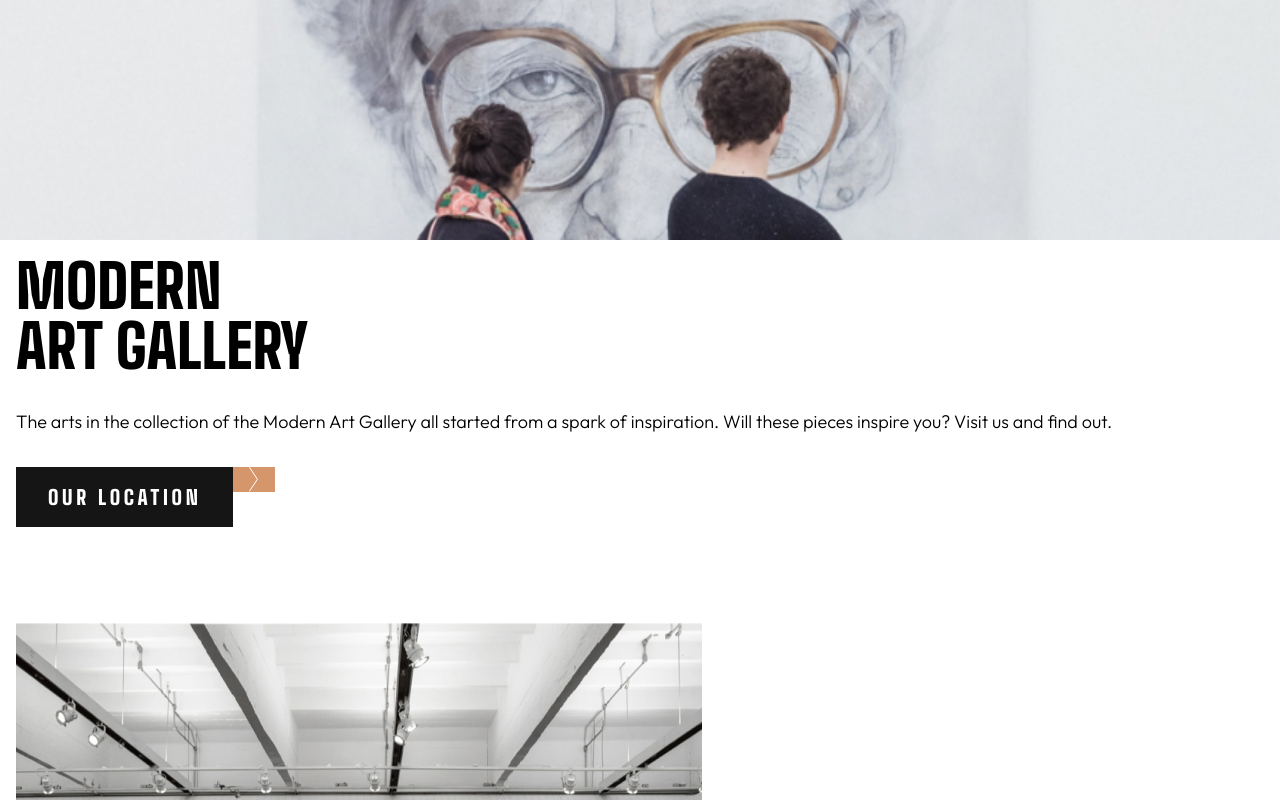
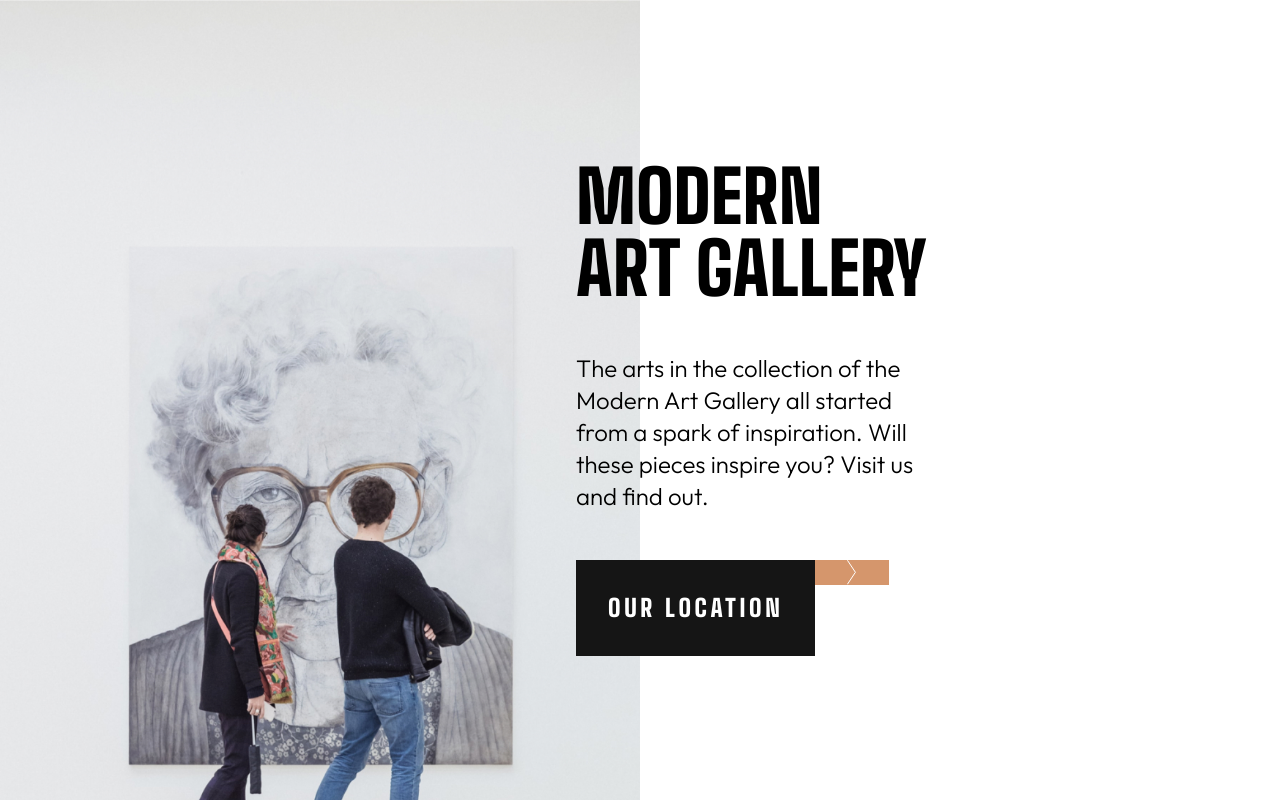
Before and after one commit to joansistere/css-entregable-03, a website built with Vite: page index.html in a window 1280 px wide. Shown: the top 800 px of the page. Built offline with nearby package versions, Linux system fonts and the light colour scheme.

Commit message:
Header responsive en tablet

```diff
--- a/index.html
+++ b/index.html
@@ -9,32 +9,38 @@
   </head>
   <body>
     <header>
+      <div class="flex flex-col md:flex-row">
         <img
           src="./assets/img/header-md.jpg"
           alt="Modern art Gallery"
-        class="min-w-dvw h-60 object-cover"
+          class="max-w-dvw h-60 object-cover md:w-1/2 md:h-full"
         />
-      <h1 class="font-titulos text-6xl font-black uppercase py-4 px-4">
+        <article class="md:mt-36 md:-ml-20 md:w-sm">
+          <h1
+            class="font-titulos text-6xl font-black uppercase py-4 px-4 md:text-7xl"
+          >
             Modern
             <span class="block">Art Gallery</span>
           </h1>
-      <p class="font-serif px-4 py-4 text-[18px]">
-        The arts in the collection of the Modern Art Gallery all started from a
-        spark of inspiration. Will these pieces inspire you? Visit us and find
-        out.
+          <p class="font-serif px-4 py-4 text-[18px] md:text-2xl md:py-8">
+            The arts in the collection of the Modern Art Gallery all started
+            from a spark of inspiration. Will these pieces inspire you? Visit us
+            and find out.
           </p>
           <button class="px-4 py-4 flex">
             <a
               href="location.html"
-          class="uppercase px-8 py-4 bg-secundary text-background font-titulos tracking-[3.64px] text-xl"
+              class="uppercase px-8 py-4 md:py-8 bg-secundary text-background font-titulos tracking-[3.64px] text-xl md:text-2xl"
               >Our Location</a
             >
             <img
               src="./assets/img/flecha-button.svg"
               alt="Flecha"
-          class="bg-accent px-4"
+              class="bg-accent px-4 md:px-8"
             />
           </button>
+        </article>
+      </div>
     </header>
 
     <main>
@@ -74,6 +80,7 @@
     </main>
 
     <footer class="mt-20 bg-secundary text-background px-8 py-12 text-2xl">
+      s
       <h2 class="font-titulos  uppercase">
         Modern
         <span class="block">
```
Lines whose indentation alone changed are shown as unchanged.
